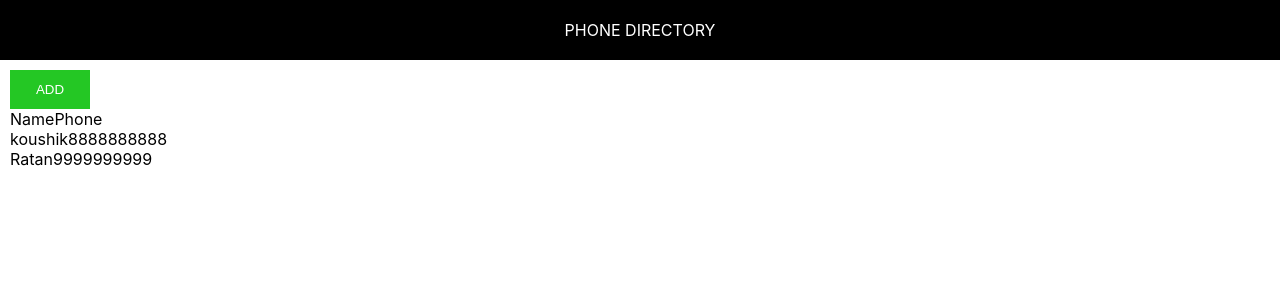
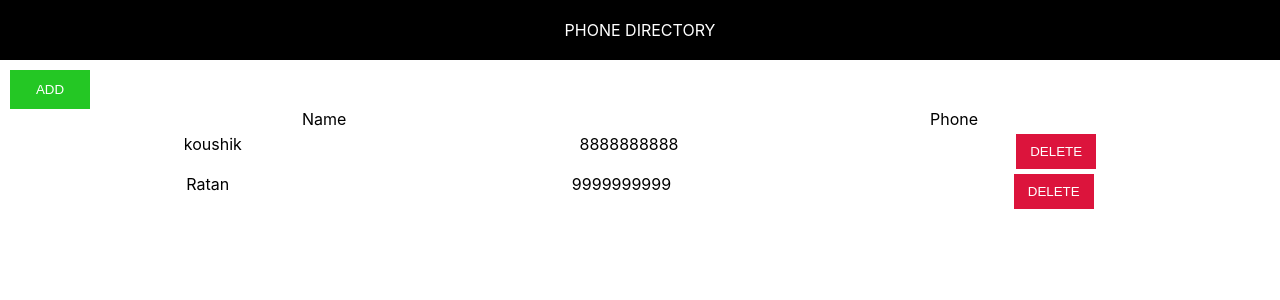
Before and after one commit to koushikkondepati/mini-phone-directory, a React (Create React App) app: page / in a window 1280 px wide. Shown: the top 300 px of the page. Built offline with nearby package versions, Linux system fonts and the light colour scheme.

Commit message:
Added ‘Delete’ button

```diff
--- a/src/App.css
+++ b/src/App.css
@@ -19,3 +19,23 @@
     border: none;
     width: 80px;
 }
+
+.grid-container{
+    display: flex;
+    justify-content: space-around;
+}
+
+.grid-body-container{
+    display: flex;
+    justify-content: space-around;
+    margin: 5px;
+}
+
+.deleteButton{
+    text-align: center;
+    padding: 10px;
+    background-color: crimson;
+    color: white;
+    border: none;
+    width: 80px;
+}
--- a/src/App.js
+++ b/src/App.js
@@ -25,16 +25,17 @@ class App extends Component{
         <div style={{margin:10}}>
           <button className='addButton'>ADD</button>
 
-          <div>
+          <div className="grid-container">
             <span>Name</span>
             <span>Phone</span>
           </div>
 
           {
             subscribers.map( sub =>{
-              return <div key={sub.id}>
+              return <div key={sub.id} className="grid-body-container">
               <span>{sub.name}</span>
               <span>{sub.phone}</span>
+              <button className="deleteButton">DELETE</button>
             </div>
             })
           }
```
